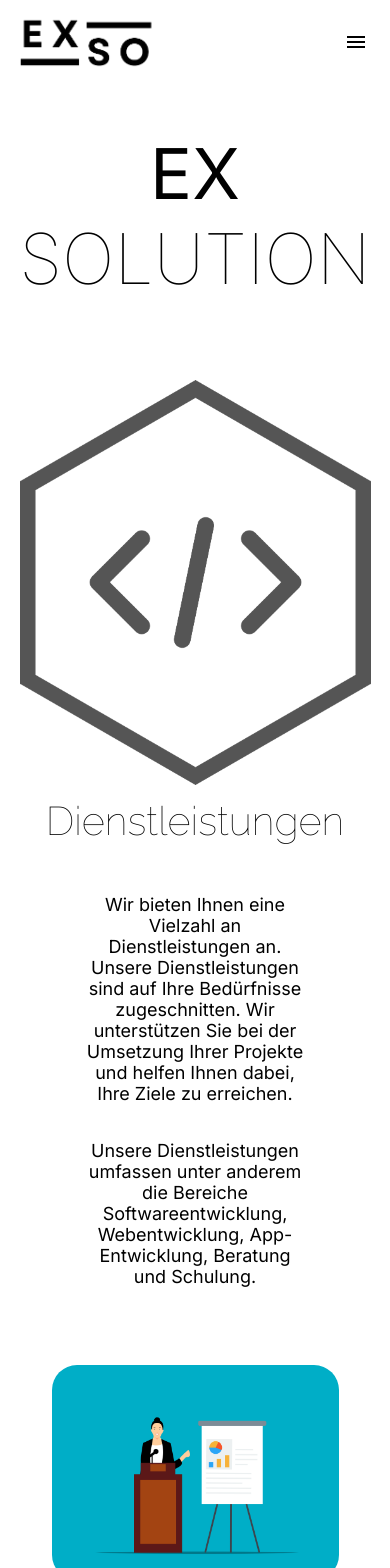
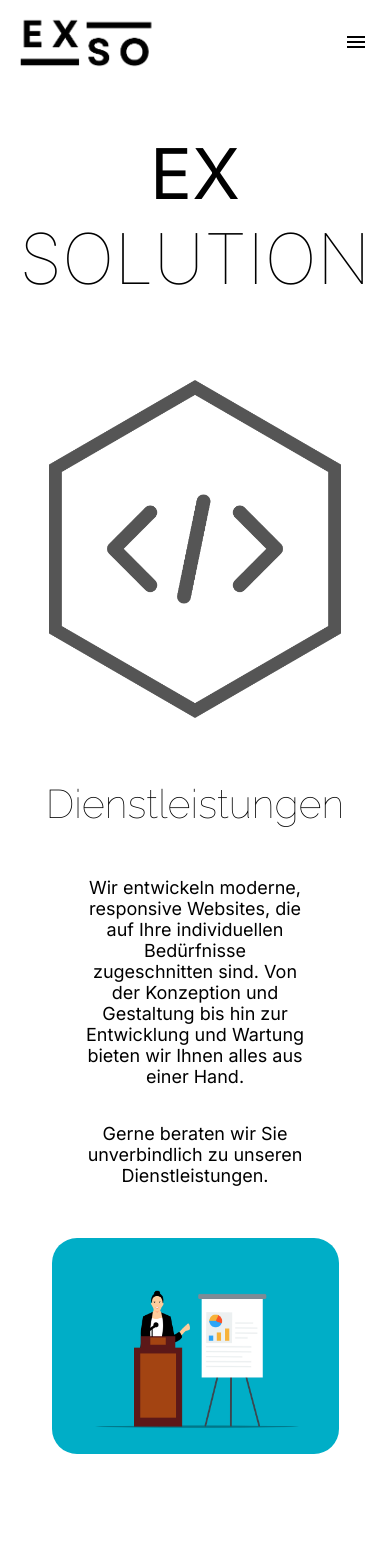
Before and after one commit to MikeyFuchs/websiteXaver, a React (Vite) app: page / in a window 390 px wide. Shown: the top 1568 px of the page. Built offline with nearby package versions, Linux system fonts and the light colour scheme.

Commit message:
styleUpdates

```diff
--- a/src/components/SectionAbout.jsx
+++ b/src/components/SectionAbout.jsx
@@ -4,16 +4,16 @@ import img from "../resources/section3.png";
 const SectionAbout = () => {
   return (
     <>
-      <div id={'about'} className={'section sectionAbout'}>
+      <div id={"about"} className={"section sectionAbout"}>
         <div className={"halfDiv"}>
-            <img src={img} className={"image"}/>
+          <img src={img} className={"image"} />
         </div>
         <div className={"halfDiv"}>
-            <div className={"textDiv"}>
-                <h2 className={'sec3'}>Über uns</h2>
-                <p>
-                    Bei EX Solutions sind wir darauf spezialisiert, Unternehmen online zum Erfolg zu führen. Unsere maßgeschneiderten Lösungen in Website-Design und Online-Marketing sind darauf ausgerichtet, die digitale Präsenz unserer Kunden zu maximieren und ihr Wachstum zu fördern. Vertraue auf unsere Expertise und begib dich mit uns auf den Weg zu deinem digitalen Erfolg.
-                </p>
+          <div className={"textDiv"}>
+            <h2 className={"sec3"}>Über uns</h2>
+            <p>
+                Unser Team besteht aus einem engagierten Zusammenschluss erfahrener Webentwickler, kreativer Webdesigner und versierter Online-Marketing-Experten. Wir sind immer auf dem neuesten Stand der Technik und setzen auf innovative Lösungen, um unseren Kunden bestmöglich zu dienen.
+            </p>
             </div>
         </div>
       </div>
--- a/src/components/SectionDienstleistungen.jsx
+++ b/src/components/SectionDienstleistungen.jsx
@@ -1,30 +1,30 @@
 import React, { useEffect, useRef } from "react";
 import img from "../resources/section2.png"; // Import des Bildes
 
-
 const SectionDienstleistungen = () => {
-
   return (
-      <div  id={'dienstleistungen'} className={"section dienstleistungen"}>
+    <div id={"dienstleistungen"} className={"section dienstleistungen"}>
       <div className={"halfDiv flyInLeft "}>
         <div className={"textDiv"}>
-            <h2 id={'sec2'}>Dienstleistungen</h2>
+          <h2 id={"sec2"}>Dienstleistungen</h2>
           <p>
-              Wir bieten Ihnen eine Vielzahl an Dienstleistungen an. Unsere
-              Dienstleistungen sind auf Ihre Bedürfnisse zugeschnitten. Wir
-              unterstützen Sie bei der Umsetzung Ihrer Projekte und helfen Ihnen
-              dabei, Ihre Ziele zu erreichen.
+            Wir entwickeln moderne, responsive Websites, die auf Ihre
+            individuellen Bedürfnisse zugeschnitten sind. Von der Konzeption und
+            Gestaltung bis hin zur Entwicklung und Wartung bieten wir Ihnen
+            alles aus einer Hand.
           </p>
+
             <p>
-              Unsere Dienstleistungen umfassen unter anderem die Bereiche
-              Softwareentwicklung, Webentwicklung, App-Entwicklung, Beratung und
-              Schulung.
+                Gerne beraten wir Sie unverbindlich zu unseren Dienstleistungen.
+
+
             </p>
         </div>
       </div>
       <div className={"halfDiv flyInRight"}>
         <div className={"imgDiv"}>
-            <img src={img} alt="section2"/> {/* Verwenden Sie die importierte img-Variable */}
+          <img src={img} alt="section2" />{" "}
+          {/* Verwenden Sie die importierte img-Variable */}
         </div>
       </div>
     </div>
--- a/src/style.css
+++ b/src/style.css
@@ -24,6 +24,7 @@ body {
 
 .mobileMenu.active {
   display: flex;
+  position: fixed;
   transition: all 0.3s ease; /* Übergang für das Erscheinen und Verschwinden des Menüs */
 }
 
@@ -129,7 +130,7 @@ body {
 
 .sDevIcon {
   margin-top: 2rem;
-  width: 90%;
+  width: 75%;
   height: auto;
   max-width: 500px;
 }
@@ -259,6 +260,10 @@ body {
   font-weight: 100;
   text-align: center;
   margin-bottom: 2rem;
+}
+
+.textDiv #sec2 {
+  margin-top: 0;
 }
 
 .sec3 {
@@ -855,6 +860,12 @@ body {
   }
 }
 
+@media screen and (max-width: 600px) {
+  .dienstleistungen {
+    height: 80vh;
+  }
+}
+
 @media screen and (max-width: 550px) {
   #sec2 {
     font-size: 40px;
```
Lines whose indentation alone changed are shown as unchanged.
